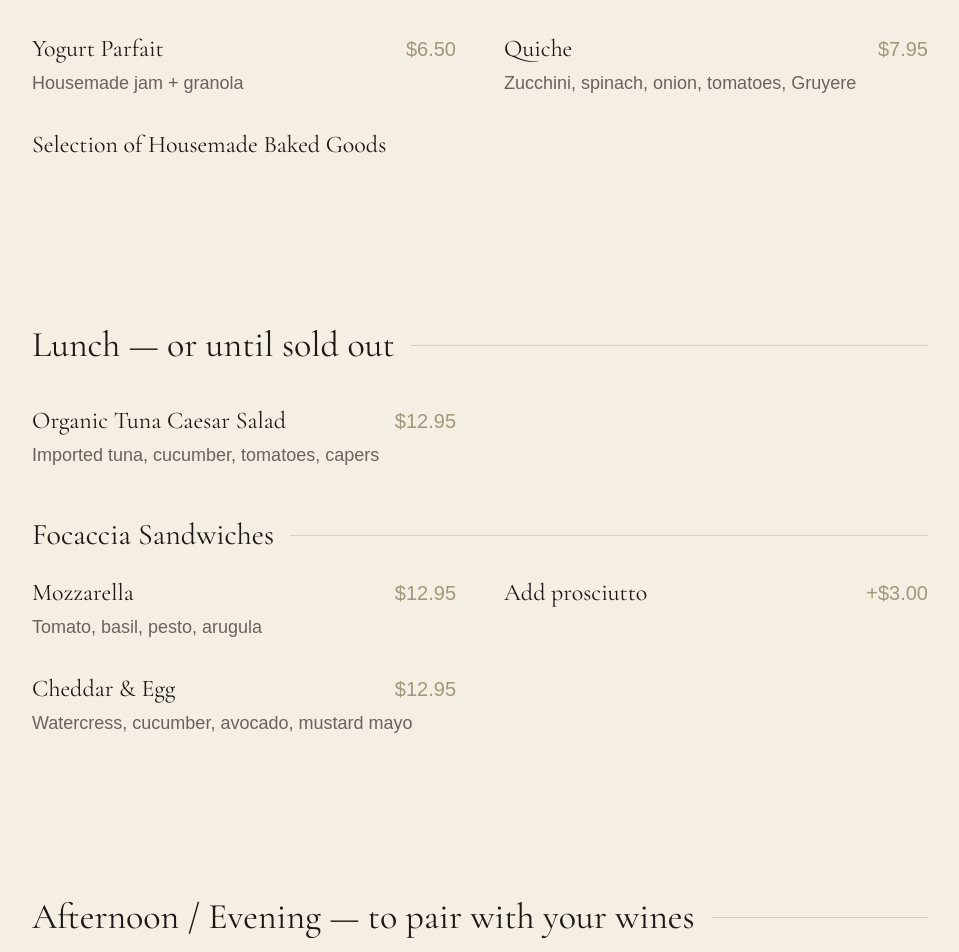
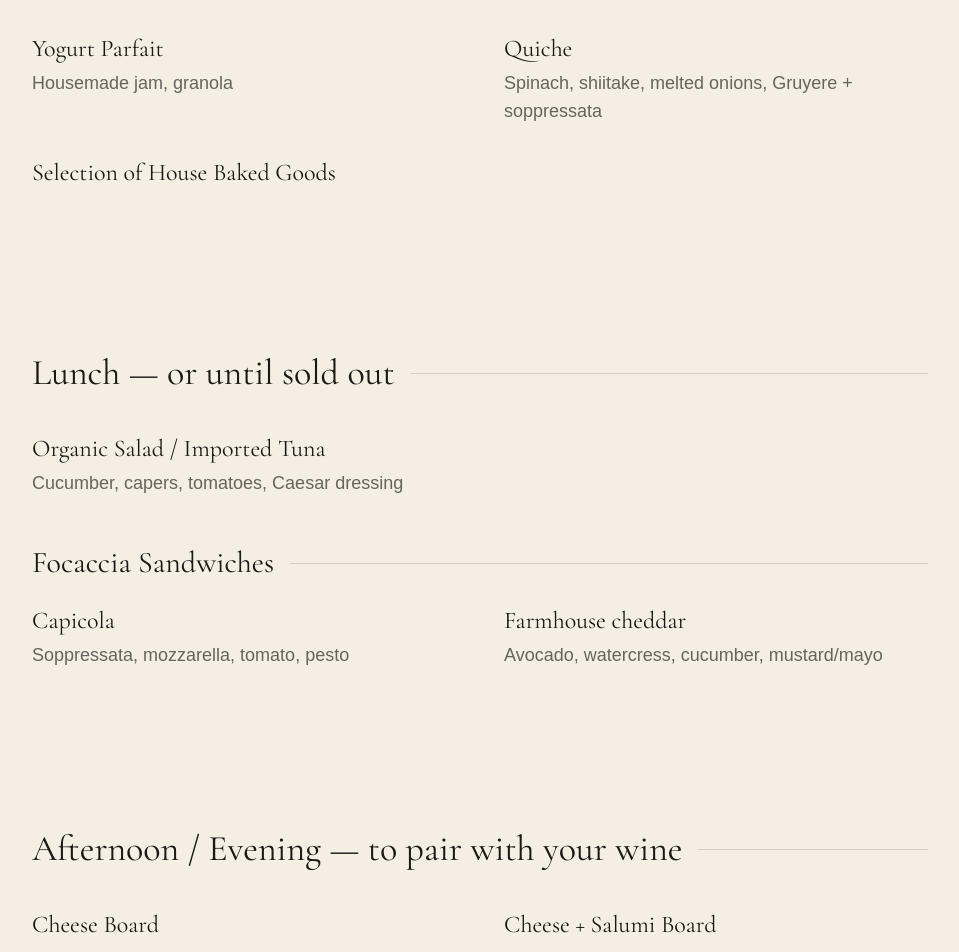
Before and after one commit to jasonf8080/gardensidekitchen, a React (Vite) app: page /menu in a window 1280 px wide. Shown: the part 600-1552 px from the top of the page, without its empty margins (160-1119 px from the left). Built offline with nearby package versions, Linux system fonts and the light colour scheme; a web font is replaced by a local one.

Commit message:
update menu 9/17

```diff
--- a/src/data/data.js
+++ b/src/data/data.js
@@ -174,16 +174,16 @@ export const aboutSections = {
 export const menuMorning = [
   {
     name: 'Yogurt Parfait',
-    description: 'Housemade jam + granola',
-    price: '$6.50',
+    description: 'Housemade jam, granola',
+    price: '',
   },
   {
     name: 'Quiche',
-    description: 'Zucchini, spinach, onion, tomatoes, Gruyere',
-    price: '$7.95',
+    description: 'Spinach, shiitake, melted onions, Gruyere + soppressata',
+    price: '',
   },
   {
-    name: 'Selection of Housemade Baked Goods',
+    name: 'Selection of House Baked Goods',
     description: '',
     price: '',
   },
@@ -191,39 +191,34 @@ export const menuMorning = [
 
 export const menuLunch = [
   {
-    name: 'Organic Tuna Caesar Salad',
-    description: 'Imported tuna, cucumber, tomatoes, capers',
-    price: '$12.95',
+    name: 'Organic Salad / Imported Tuna',
+    description: 'Cucumber, capers, tomatoes, Caesar dressing',
+    price: '',
   },
 ]
 
 export const menuLunchFocaccia = [
   {
-    name: 'Mozzarella',
-    description: 'Tomato, basil, pesto, arugula',
-    price: '$12.95',
+    name: 'Capicola',
+    description: 'Soppressata, mozzarella, tomato, pesto',
+    price: '',
   },
   {
-    name: 'Add prosciutto',
-    description: '',
-    price: '+$3.00',
-  },
-  {
-    name: 'Cheddar & Egg',
-    description: 'Watercress, cucumber, avocado, mustard mayo',
-    price: '$12.95',
+    name: 'Farmhouse cheddar',
+    description: 'Avocado, watercress, cucumber, mustard/mayo',
+    price: '',
   },
 ]
 
 export const menuAfternoonEvening = [
   {
     name: 'Cheese Board',
-    description: 'Selection of 3 cheeses',
+    description: '',
     price: '',
   },
   {
-    name: 'Cheese & Salumi Board',
-    description: '3 cheeses + assorted salumi',
+    name: 'Cheese + Salumi Board',
+    description: '',
     price: '',
   },
 ]
--- a/src/pages/Menu.jsx
+++ b/src/pages/Menu.jsx
@@ -25,7 +25,7 @@ function Menu() {
         tone="light"
       />
       <MenuSection
-        heading="Afternoon / Evening — to pair with your wines"
+        heading="Afternoon / Evening — to pair with your wine"
         items={menuAfternoonEvening}
         tone="light"
       />
```
